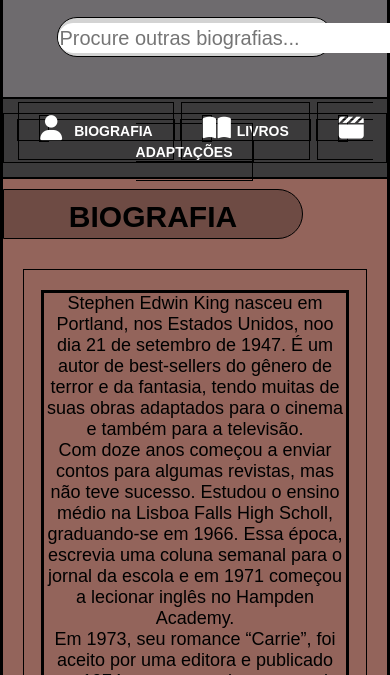
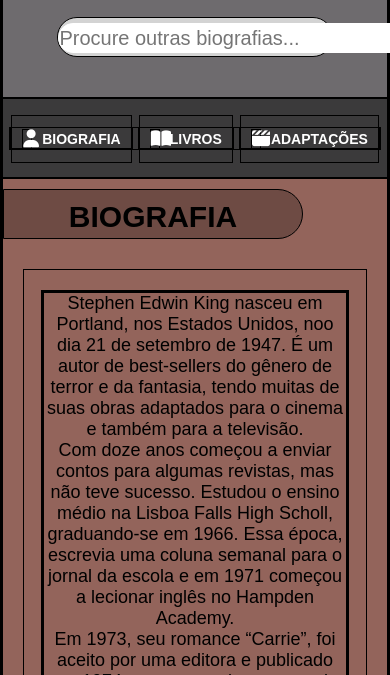
Before and after one commit to amanda3620/Projeto-biografia, a plain HTML site: page index.html in a window 390 px wide. Shown: the part 169-844 px from the top of the page. Drawn offline with Linux system fonts and the light colour scheme.

Commit message:
Update estilo.css

```diff
--- a/estilo.css
+++ b/estilo.css
@@ -63,13 +63,7 @@ body {
 }
 #menu ul li {
     display: inline;
-}
-#menu ul li a{
-    font-size: 14px;
-    color: #fff;
-    padding: 35px 50px 30px 50px;
-    font-weight: 800;
-    transition: 0.4s;
+
 }
 #menu ul li a:hover{
     color: #ac3e3e;
@@ -79,9 +73,18 @@ body {
     width: 10px;
     position: relative;
     top: 1px;
-    margin-right: 25px;
-    font-size: 25px;
+    margin-right: 10px;
+    font-size: 20px;
 }
+#menu ul li a {
+    font-size: 14px;
+    color: #fff;
+    padding: 20px 10px; /* Reduzindo o padding horizontal */
+    font-weight: 800;
+    transition: 0.4s;
+}
+
+
 .icone {
 	width: 30px;
 	position: relative;
@@ -251,9 +254,16 @@ main form hr {
         max-width: 400px;
     }
 
+	/* Adicione um novo bloco de estilo para dispositivos menores */
     #menu ul li a {
-        padding: 20px;
+        padding: 15px 10px; /* Ajuste de padding para dispositivos menores */
     }
+
+    #menu ul li i {
+        font-size: 18px; /* Ajuste de tamanho do ícone para dispositivos menores */
+    }
+}
+
 
     .containerColunas {
         flex-direction: column;
```
